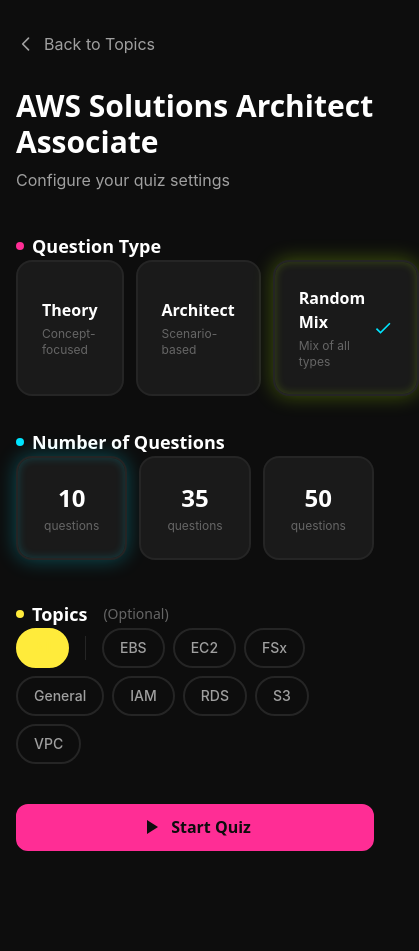
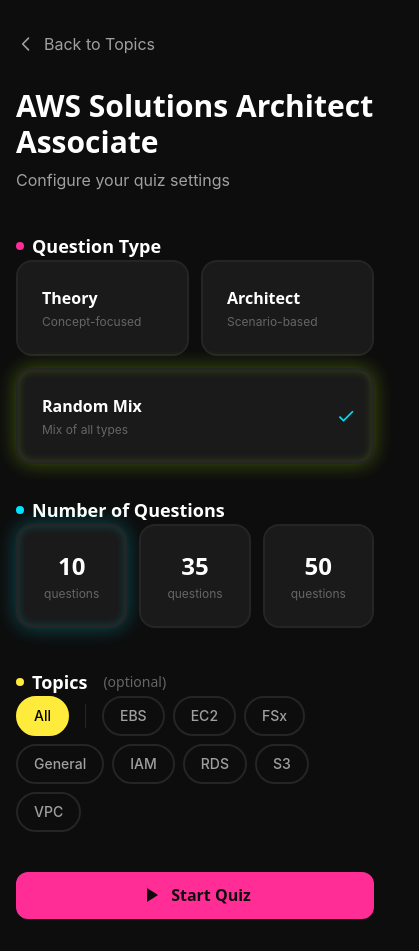
Before and after one commit to RoTour/quizmaster, a SvelteKit app: page /quiz/aws-saa in a window 390 px wide. Shown: the whole page, 419 px wide, since content can reach past the window. Before the commit the page ends 883 px from the top, so only its background shows below. Built offline with nearby package versions, Linux system fonts and the light colour scheme.

Commit message:
add: better mobile UI on mobile on quiz config page

```diff
--- a/src/routes/quiz/[category]/+page.svelte
+++ b/src/routes/quiz/[category]/+page.svelte
@@ -11,21 +11,30 @@
   };
 
   let { data }: Props = $props();
-	let vm = $state(new QuizConfigVM(data.categoryId, data.categoryName, data.availableTopics));
-
-	$effect(() => {
-		if (vm.categoryId !== data.categoryId) {
-			vm = new QuizConfigVM(data.categoryId, data.categoryName, data.availableTopics);
-		}
-	});
+  let vm = $derived(
+    new QuizConfigVM(data.categoryId, data.categoryName, data.availableTopics),
+  );
 </script>
 
 <main class="min-h-screen bg-bg-dark px-4 py-8 md:px-8">
   <div class="max-w-4xl mx-auto">
     <!-- Back Link -->
-		<a href="/" class="inline-flex items-center gap-2 text-text-secondary hover:text-neon-pink transition-colors mb-8">
-			<svg class="w-5 h-5" fill="none" stroke="currentColor" viewBox="0 0 24 24">
-				<path stroke-linecap="round" stroke-linejoin="round" stroke-width="2" d="M15 19l-7-7 7-7" />
+    <a
+      href="/"
+      class="inline-flex items-center gap-2 text-text-secondary hover:text-neon-pink transition-colors mb-8"
+    >
+      <svg
+        class="w-5 h-5"
+        fill="none"
+        stroke="currentColor"
+        viewBox="0 0 24 24"
+      >
+        <path
+          stroke-linecap="round"
+          stroke-linejoin="round"
+          stroke-width="2"
+          d="M15 19l-7-7 7-7"
+        />
       </svg>
       <span>Back to Topics</span>
     </a>
@@ -40,11 +49,13 @@
 
     <!-- Type Selection -->
     <section class="mb-8 animate-slide-up" style="animation-delay: 100ms">
-			<h2 class="font-display text-lg font-semibold text-white mb-4 flex items-center gap-2">
+      <h2
+        class="font-display text-lg font-semibold text-white mb-4 flex items-center gap-2"
+      >
         <span class="w-2 h-2 rounded-full bg-neon-pink"></span>
         Question Type
       </h2>
-			<div style="display: grid; grid-template-columns: repeat(3, 1fr); gap: 0.75rem;">
+      <div class="custom-grid">
         {#each vm.typeOptions as option}
           {@const isSelected = vm.selectedType === option.value}
           {@const borderClass = isSelected
@@ -56,7 +67,7 @@
             : ""}
           <button
             type="button"
-						class="card cursor-pointer text-left transition-all {borderClass}"
+            class="card cursor-pointer text-left transition-all relative {borderClass}"
             onclick={() => (vm.selectedType = option.value)}
           >
             <div class="flex items-center justify-between gap-2">
@@ -75,7 +86,11 @@
                 </div>
               </div>
               {#if isSelected}
-								<svg class="w-5 h-5 text-neon-cyan shrink-0" fill="currentColor" viewBox="0 0 24 24">
+                <svg
+                  class="w-5 h-5 text-neon-cyan shrink-0 absolute right-4 top-1/2 -translate-y-1/2"
+                  fill="currentColor"
+                  viewBox="0 0 24 24"
+                >
                   <path d="M9 16.17L4.83 12l-1.42 1.41L9 19 21 7l-1.41-1.41z" />
                 </svg>
               {/if}
@@ -87,20 +102,27 @@
 
     <!-- Count Selection -->
     <section class="mb-10 animate-slide-up" style="animation-delay: 200ms">
-			<h2 class="font-display text-lg font-semibold text-white mb-4 flex items-center gap-2">
+      <h2
+        class="font-display text-lg font-semibold text-white mb-4 flex items-center gap-2"
+      >
         <span class="w-2 h-2 rounded-full bg-neon-cyan"></span>
         Number of Questions
       </h2>
-			<div style="display: grid; grid-template-columns: repeat(3, 1fr); gap: 0.75rem;">
+      <div
+        style="display: grid; grid-template-columns: repeat(3, 1fr); gap: 0.75rem;"
+      >
         {#each vm.countOptions as count}
           <button
             type="button"
-						class="card cursor-pointer text-center transition-all {vm.selectedCount === count
+            class="card cursor-pointer text-center transition-all {vm.selectedCount ===
+            count
               ? 'neon-border-cyan'
               : ''}"
             onclick={() => (vm.selectedCount = count)}
           >
-						<span class="font-display text-2xl font-bold text-white">{count}</span>
+            <span class="font-display text-2xl font-bold text-white"
+              >{count}</span
+            >
             <span class="block text-xs text-text-muted mt-1">questions</span>
           </button>
         {/each}
@@ -109,9 +131,12 @@
 
     <!-- Topics Selection -->
     <section class="mb-10 animate-slide-up" style="animation-delay: 250ms">
-			<h2 class="font-display text-lg font-semibold text-white mb-4 flex items-center gap-2">
+      <h2
+        class="font-display text-lg font-semibold text-white mb-4 flex items-center gap-2"
+      >
         <span class="w-2 h-2 rounded-full bg-neon-yellow"></span>
-				Topics <span class="text-text-muted text-sm font-normal ml-2">(Optional)</span>
+        Topics
+        <span class="text-text-muted text-sm font-normal ml-2">(optional)</span>
       </h2>
 
       {#if vm.availableTopics.length > 0}
@@ -123,7 +148,7 @@
             class:bg-neon-yellow={vm.selectedTopics.length === 0}
             class:bg-opacity-20={vm.selectedTopics.length === 0}
             class:border-neon-yellow={vm.selectedTopics.length === 0}
-						class:text-neon-yellow={vm.selectedTopics.length === 0}
+            class:text-black={vm.selectedTopics.length === 0}
             class:border-bg-elevated={vm.selectedTopics.length > 0}
             class:text-text-secondary={vm.selectedTopics.length > 0}
             class:hover:border-neon-yellow={vm.selectedTopics.length > 0}
@@ -144,7 +169,7 @@
               class:bg-neon-yellow={isSelected}
               class:bg-opacity-20={isSelected}
               class:border-neon-yellow={isSelected}
-							class:text-neon-yellow={isSelected}
+              class:text-black={isSelected}
               class:border-bg-elevated={!isSelected}
               class:text-text-secondary={!isSelected}
               class:hover:border-neon-yellow={!isSelected}
@@ -169,3 +194,27 @@
     </div>
   </div>
 </main>
+
+<style lang="postcss">
+  /*
+   lg grid for question type options
+  */
+  @media (min-width: 768px) {
+    .custom-grid {
+      grid-template-columns: repeat(3, 1fr);
+    }
+  }
+
+  /*
+   default grid for question type options
+  */
+  .custom-grid {
+    @apply grid;
+    gap: 0.75rem;
+    grid-template-columns: repeat(2, 1fr);
+  }
+
+  .custom-grid > :nth-child(3) {
+    grid-column: span 2 / span 2;
+  }
+</style>
```
Lines whose indentation alone changed are shown as unchanged.
